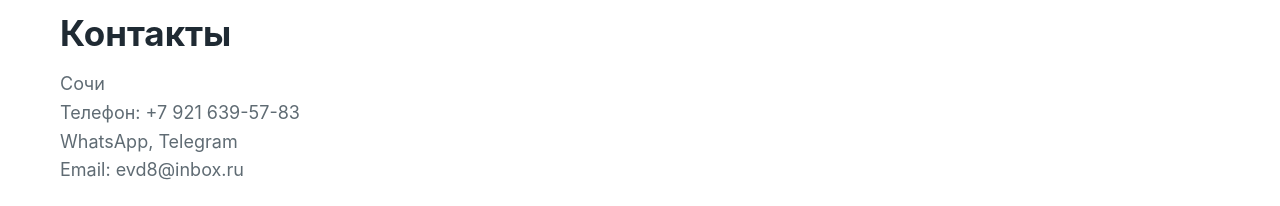
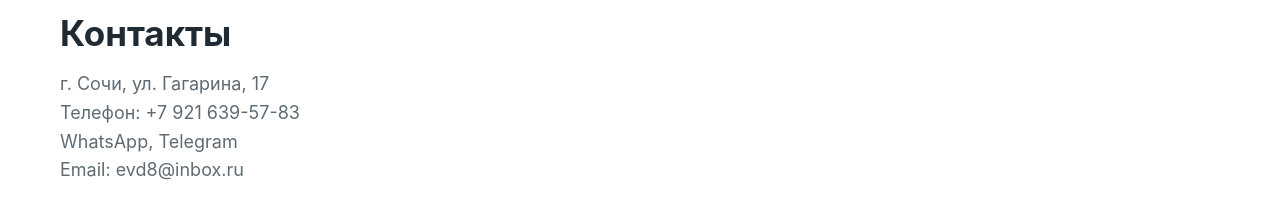
Before and after one commit to evgeniideboer/sochiair.ru, a plain HTML site: page contacts.html in a window 1280 px wide. Shown: the part 132-338 px from the top of the page. Drawn offline with Linux system fonts and the light colour scheme.

```diff
--- a/contacts.html
+++ b/contacts.html
@@ -42,13 +42,16 @@
       <main>
         <div class="content-wrapper">
           <h1>Контакты</h1>
-          <p>Сочи</p>
+          <p>г. Сочи, ул. Гагарина, 17</p>
           <p>
             Телефон:
             <a href="tel:+79216395783">+7 921 639-57-83</a>
           </p>
-          <p>WhatsApp, Telegram</p>
-          <p>Email: evd8@inbox.ru</p>
+          <p>
+            <a href="https://t.me/evgeniide_boer">WhatsApp</a>,
+            <a href="https://t.me/evgeniide_boer">Telegram</a>
+          </p>
+          <p><a href="mailto:">Email: evd8@inbox.ru</a></p>
         </div>
       </main>
 
```
